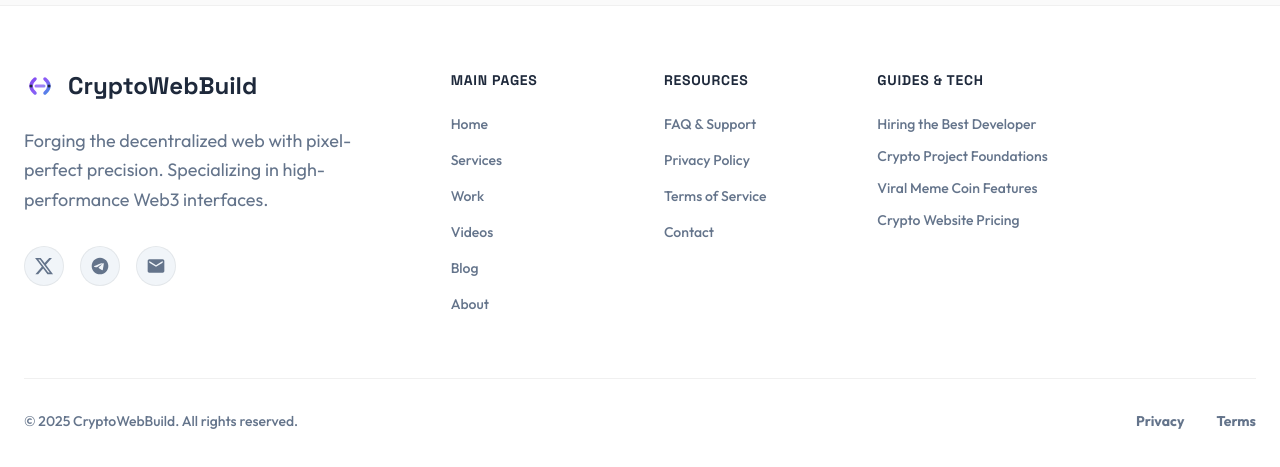
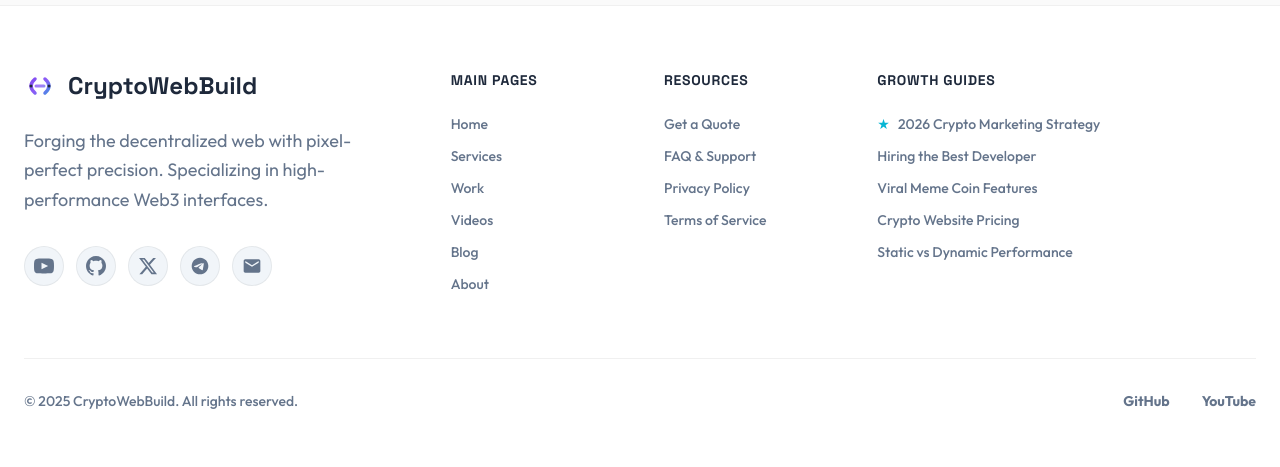
Before and after one commit to cryptowebbuild/CryptoWebBuild-, a React (Vite) app: page / in a window 1280 px wide. Shown: the part 4899-5366 px from the top of the page. Built offline with nearby package versions, Linux system fonts and the light colour scheme.

Commit message:
Update Layout.tsx

```diff
--- a/components/Layout.tsx
+++ b/components/Layout.tsx
@@ -5,7 +5,7 @@ interface LayoutProps {
   children?: React.ReactNode;
 }
 
-// --- Icons (SVG Components) ---
+// --- SVG Icons ---
 const ThemeToggle = ({ isDark, toggle }: { isDark: boolean; toggle: () => void }) => (
   <button
     onClick={toggle}
@@ -41,10 +41,33 @@ const SocialIcon = ({ d }: { d: string }) => (
   <svg className="w-5 h-5" fill="currentColor" viewBox="0 0 24 24" aria-hidden="true"><path d={d} /></svg>
 );
 
+// --- Updated Social Links (YouTube & GitHub Added) ---
 const socialLinks = [
-  { label: 'Follow on X (Twitter)', href: 'https://x.com/CryptowebbuildX', d: "M18.244 2.25h3.308l-7.227 8.26 8.502 11.24H16.17l-5.214-6.817L4.99 21.75H1.68l7.73-8.835L1.254 2.25H8.08l4.713 6.231zm-1.161 17.52h1.833L7.084 4.126H5.117z" },
-  { label: 'Join Telegram Channel', href: 'https://t.me/CryptoWebBuild', d: "M12 2C6.48 2 2 6.48 2 12s4.48 10 10 10 10-4.48 10-10S17.52 2 12 2zm4.64 6.8c-.15 1.58-.8 5.42-1.13 7.19-.14.75-.42 1-.68 1.03-.58.05-1.02-.38-1.58-.75-.88-.58-1.48-1.02-2.4-1.62-1.06-.69-.37-1.07.23-1.68.16-.16 2.87-2.63 2.92-2.85.01-.03.01-.14-.06-.2-.06-.05-.16-.04-.23-.02-.1.02-1.72 1.1-4.86 3.22-.46.32-.88.47-1.25.46-.4-.01-1.18-.23-1.75-.38-.7-.18-1.26-.28-1.21-.6.03-.16.24-.32.65-.49 2.56-1.11 4.27-1.84 5.12-2.2 2.43-1.01 2.93-1.19 3.26-1.19.07 0 .23.02.33.09.09.08.12.19.13.29v.04z" },
-  { label: 'Send Email', href: 'mailto:hello@cryptowebbuild.com', d: "M20 4H4c-1.1 0-1.99.9-1.99 2L2 18c0 1.1.9 2 2 2h16c1.1 0 2-.9 2-2V6c0-1.1-.9-2-2-2zm0 4l-8 5-8-5V6l8 5 8-5v2z" }
+  {
+    label: 'YouTube',
+    href: 'https://www.youtube.com/@cryptowebbuild',
+    d: "M19.615 3.184c-3.604-.246-11.631-.245-15.23 0-3.897.266-4.356 2.62-4.385 8.816.029 6.185.484 8.549 4.385 8.816 3.6.245 11.626.246 15.23 0 3.897-.266 4.356-2.62 4.385-8.816-.029-6.185-.484-8.549-4.385-8.816zm-10.615 12.816v-8l8 3.993-8 4.007z"
+  },
+  {
+    label: 'GitHub',
+    href: 'https://github.com/cryptowebbuild',
+    d: "M12 0c-6.626 0-12 5.373-12 12 0 5.302 3.438 9.8 8.207 11.387.599.111.793-.261.793-.577v-2.234c-3.338.726-4.033-1.416-4.033-1.416-.546-1.387-1.333-1.756-1.333-1.756-1.089-.745.083-.729.083-.729 1.205.084 1.839 1.237 1.839 1.237 1.07 1.834 2.807 1.304 3.492.997.107-.775.418-1.305.762-1.604-2.665-.305-5.467-1.334-5.467-5.931 0-1.311.469-2.381 1.236-3.221-.124-.303-.535-1.524.117-3.176 0 0 1.008-.322 3.301 1.23.957-.266 1.983-.399 3.003-.404 1.02.005 2.047.138 3.006.404 2.291-1.552 3.297-1.23 3.297-1.23.653 1.653.242 2.874.118 3.176.77.84 1.235 1.911 1.235 3.221 0 4.609-2.807 5.624-5.479 5.921.43.372.823 1.102.823 2.222v3.293c0 .319.192.694.801.576 4.765-1.589 8.199-6.086 8.199-11.386 0-6.627-5.373-12-12-12z"
+  },
+  {
+    label: 'X (Twitter)',
+    href: 'https://x.com/WebBuildDev',
+    d: "M18.244 2.25h3.308l-7.227 8.26 8.502 11.24H16.17l-5.214-6.817L4.99 21.75H1.68l7.73-8.835L1.254 2.25H8.08l4.713 6.231zm-1.161 17.52h1.833L7.084 4.126H5.117z"
+  },
+  {
+    label: 'Telegram',
+    href: 'https://t.me/CryptoWebBuild',
+    d: "M12 2C6.48 2 2 6.48 2 12s4.48 10 10 10 10-4.48 10-10S17.52 2 12 2zm4.64 6.8c-.15 1.58-.8 5.42-1.13 7.19-.14.75-.42 1-.68 1.03-.58.05-1.02-.38-1.58-.75-.88-.58-1.48-1.02-2.4-1.62-1.06-.69-.37-1.07.23-1.68.16-.16 2.87-2.63 2.92-2.85.01-.03.01-.14-.06-.2-.06-.05-.16-.04-.23-.02-.1.02-1.72 1.1-4.86 3.22-.46.32-.88.47-1.25.46-.4-.01-1.18-.23-1.75-.38-.7-.18-1.26-.28-1.21-.6.03-.16.24-.32.65-.49 2.56-1.11 4.27-1.84 5.12-2.2 2.43-1.01 2.93-1.19 3.26-1.19.07 0 .23.02.33.09.09.08.12.19.13.29v.04z"
+  },
+  {
+    label: 'Email',
+    href: 'mailto:hello@cryptowebbuild.com',
+    d: "M20 4H4c-1.1 0-1.99.9-1.99 2L2 18c0 1.1.9 2 2 2h16c1.1 0 2-.9 2-2V6c0-1.1-.9-2-2-2zm0 4l-8 5-8-5V6l8 5 8-5v2z"
+  }
 ];
 
 const Layout: React.FC<LayoutProps> = ({ children }) => {
@@ -52,7 +75,7 @@ const Layout: React.FC<LayoutProps> = ({ children }) => {
   const [scrolled, setScrolled] = useState(false);
   const [showScrollTop, setShowScrollTop] = useState(false);
 
-  // Initialize theme from localStorage directly to avoid flicker
+  // Initialize theme
   const [theme, setTheme] = useState(() => {
     if (typeof window !== 'undefined') {
       return localStorage.getItem('theme') || 'light';
@@ -73,7 +96,7 @@ const Layout: React.FC<LayoutProps> = ({ children }) => {
 
   const toggleTheme = () => setTheme(prev => prev === 'dark' ? 'light' : 'dark');
 
-  // Optimized Scroll Handler (Throttled with requestAnimationFrame)
+  // Performance Optimized Scroll Handler
   useEffect(() => {
     let ticking = false;
 
@@ -94,7 +117,7 @@ const Layout: React.FC<LayoutProps> = ({ children }) => {
 
   const scrollToTop = () => window.scrollTo({ top: 0, behavior: 'smooth' });
 
-  // Close menu on route change
+  // Close menu on route change & Scroll top
   useEffect(() => {
     setIsMenuOpen(false);
     window.scrollTo(0,0);
@@ -112,7 +135,7 @@ const Layout: React.FC<LayoutProps> = ({ children }) => {
   return (
     <div className="min-h-screen relative font-sans text-text-main overflow-x-hidden flex flex-col transition-colors duration-500">
 
-      {/* Background Ambience - GPU Accelerated */}
+      {/* --- Optimized Background --- */}
       <div className="fixed inset-0 z-0 bg-void pointer-events-none overflow-hidden transition-colors duration-500">
         <div className="absolute top-[-10%] right-[-5%] w-[70vw] h-[70vw] bg-purple-300/30 dark:bg-purple-600/20 rounded-full blur-[120px] animate-blob mix-blend-multiply dark:mix-blend-screen transition-colors duration-1000 will-change-transform" />
         <div className="absolute bottom-[-10%] left-[-10%] w-[70vw] h-[70vw] bg-cyan-300/30 dark:bg-blue-600/20 rounded-full blur-[120px] animate-blob animation-delay-2000 mix-blend-multiply dark:mix-blend-screen transition-colors duration-1000 will-change-transform" />
@@ -120,7 +143,6 @@ const Layout: React.FC<LayoutProps> = ({ children }) => {
       </div>
 
       {/* --- HEADER --- */}
-      {/* Fixed CLS: Removed padding transition. Height stays stable. */}
       <header className={`fixed top-0 left-0 right-0 z-50 transition-all duration-300 py-4`}>
         <div className="container mx-auto px-4 md:px-6">
           <nav className={`mx-auto max-w-7xl flex items-center justify-between px-5 py-3 rounded-2xl transition-all duration-500 relative z-50 ${scrolled ? 'glass-panel shadow-sm bg-opacity-90 backdrop-blur-md' : 'bg-transparent'}`}>
@@ -217,11 +239,12 @@ const Layout: React.FC<LayoutProps> = ({ children }) => {
         <svg className="w-5 h-5" fill="none" stroke="currentColor" viewBox="0 0 24 24"><path strokeLinecap="round" strokeLinejoin="round" strokeWidth="2.5" d="M5 10l7-7m0 0l7 7m-7-7v18"></path></svg>
       </button>
 
-      {/* --- FOOTER --- */}
+      {/* --- FOOTER (Enhanced Internal Linking & Socials) --- */}
       <footer className="relative z-10 mt-32 bg-surface border-t border-border-glass">
         <div className="container mx-auto px-6 py-16">
           <div className="grid grid-cols-1 md:grid-cols-2 lg:grid-cols-12 gap-12">
 
+            {/* 1. Brand & Socials */}
             <div className="lg:col-span-4 space-y-6">
               <Link to="/" className="flex items-center gap-3">
                 <LogoIcon className="w-8 h-8 text-text-main" idSuffix="footer" />
@@ -231,7 +254,7 @@ const Layout: React.FC<LayoutProps> = ({ children }) => {
                 Forging the decentralized web with pixel-perfect precision. Specializing in high-performance Web3 interfaces.
               </p>
 
-              <div className="flex gap-4 pt-2">
+              <div className="flex gap-3 pt-2">
                 {socialLinks.map((social) => (
                   <a
                     key={social.label}
@@ -247,32 +270,37 @@ const Layout: React.FC<LayoutProps> = ({ children }) => {
               </div>
             </div>
 
+            {/* 2. Main Pages (Navigation) */}
             <div className="lg:col-span-2">
               <h3 className="font-display font-bold text-text-main mb-6 text-sm uppercase tracking-wider">Main Pages</h3>
-              <ul className="space-y-4 text-text-muted text-sm font-medium">
+              <ul className="space-y-3 text-text-muted text-sm font-medium">
                 {navLinks.map(link => (
                   <li key={link.path}><Link to={link.path} className="hover:text-purple-600 dark:hover:text-purple-400 transition-colors">{link.label}</Link></li>
                 ))}
               </ul>
             </div>
 
+            {/* 3. Resources & Legal (Zero Orphan) */}
             <div className="lg:col-span-2">
               <h3 className="font-display font-bold text-text-main mb-6 text-sm uppercase tracking-wider">Resources</h3>
-              <ul className="space-y-4 text-text-muted text-sm font-medium">
+              <ul className="space-y-3 text-text-muted text-sm font-medium">
+                <li><Link to="/contact" className="hover:text-purple-600 dark:hover:text-purple-400 transition-colors">Get a Quote</Link></li>
                 <li><Link to="/faq" className="hover:text-purple-600 dark:hover:text-purple-400 transition-colors">FAQ & Support</Link></li>
                 <li><Link to="/privacy" className="hover:text-purple-600 dark:hover:text-purple-400 transition-colors">Privacy Policy</Link></li>
                 <li><Link to="/terms" className="hover:text-purple-600 dark:hover:text-purple-400 transition-colors">Terms of Service</Link></li>
-                <li><Link to="/contact" className="hover:text-purple-600 dark:hover:text-purple-400 transition-colors">Contact</Link></li>
               </ul>
             </div>
 
+            {/* 4. High-Value Guides (SEO Silo) */}
             <div className="lg:col-span-4">
-              <h3 className="font-display font-bold text-text-main mb-6 text-sm uppercase tracking-wider">Guides & Tech</h3>
+              <h3 className="font-display font-bold text-text-main mb-6 text-sm uppercase tracking-wider">Growth Guides</h3>
               <ul className="grid grid-cols-1 gap-3 text-text-muted text-sm font-medium">
+                {/* NEW Strategy Guide Linked Here */}
+                <li><Link to="/crypto-marketing-guide" className="hover:text-purple-600 dark:hover:text-purple-400 transition-colors flex items-center gap-2"><span className="text-cyan-500">★</span> 2026 Crypto Marketing Strategy</Link></li>
                 <li><Link to="/best-website-developer" className="hover:text-purple-600 dark:hover:text-purple-400 transition-colors">Hiring the Best Developer</Link></li>
-                <li><Link to="/crypto-project-website" className="hover:text-purple-600 dark:hover:text-purple-400 transition-colors">Crypto Project Foundations</Link></li>
                 <li><Link to="/meme-coin-website-features" className="hover:text-purple-600 dark:hover:text-purple-400 transition-colors">Viral Meme Coin Features</Link></li>
                 <li><Link to="/crypto-website-cost" className="hover:text-purple-600 dark:hover:text-purple-400 transition-colors">Crypto Website Pricing</Link></li>
+                <li><Link to="/static-vs-dynamic-website" className="hover:text-purple-600 dark:hover:text-purple-400 transition-colors">Static vs Dynamic Performance</Link></li>
               </ul>
             </div>
           </div>
@@ -280,8 +308,8 @@ const Layout: React.FC<LayoutProps> = ({ children }) => {
           <div className="mt-16 pt-8 border-t border-border-glass flex flex-col md:flex-row justify-between items-center gap-6">
             <p className="text-text-muted text-sm font-medium">© 2025 CryptoWebBuild. All rights reserved.</p>
             <div className="flex gap-8 text-sm font-bold text-text-muted">
-              <Link to="/privacy" className="hover:text-text-main transition-colors">Privacy</Link>
-              <Link to="/terms" className="hover:text-text-main transition-colors">Terms</Link>
+              <a href="https://github.com/cryptowebbuild" target="_blank" rel="noopener noreferrer" className="hover:text-text-main transition-colors">GitHub</a>
+              <a href="https://www.youtube.com/@cryptowebbuild" target="_blank" rel="noopener noreferrer" className="hover:text-text-main transition-colors">YouTube</a>
             </div>
           </div>
         </div>
```
